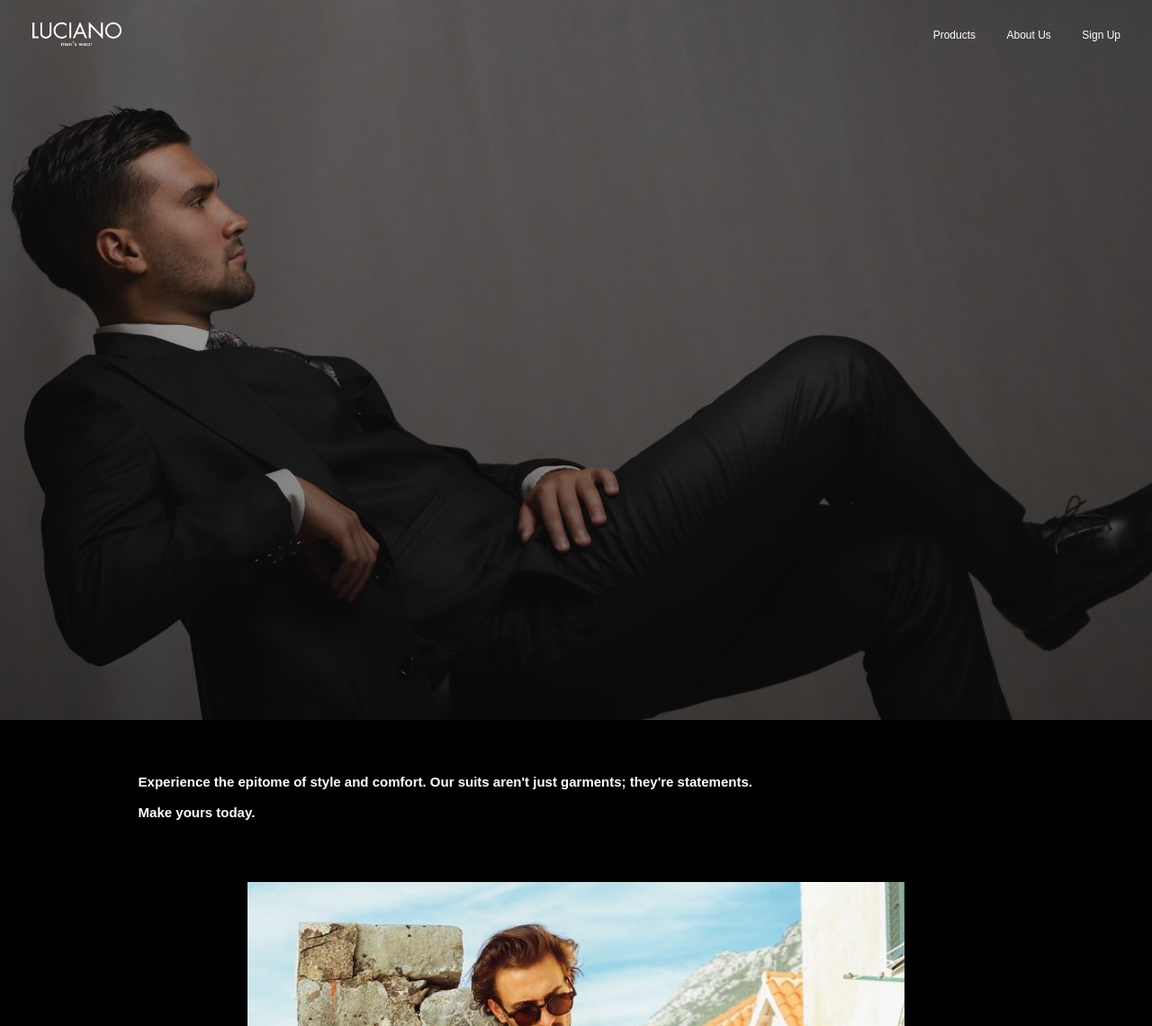
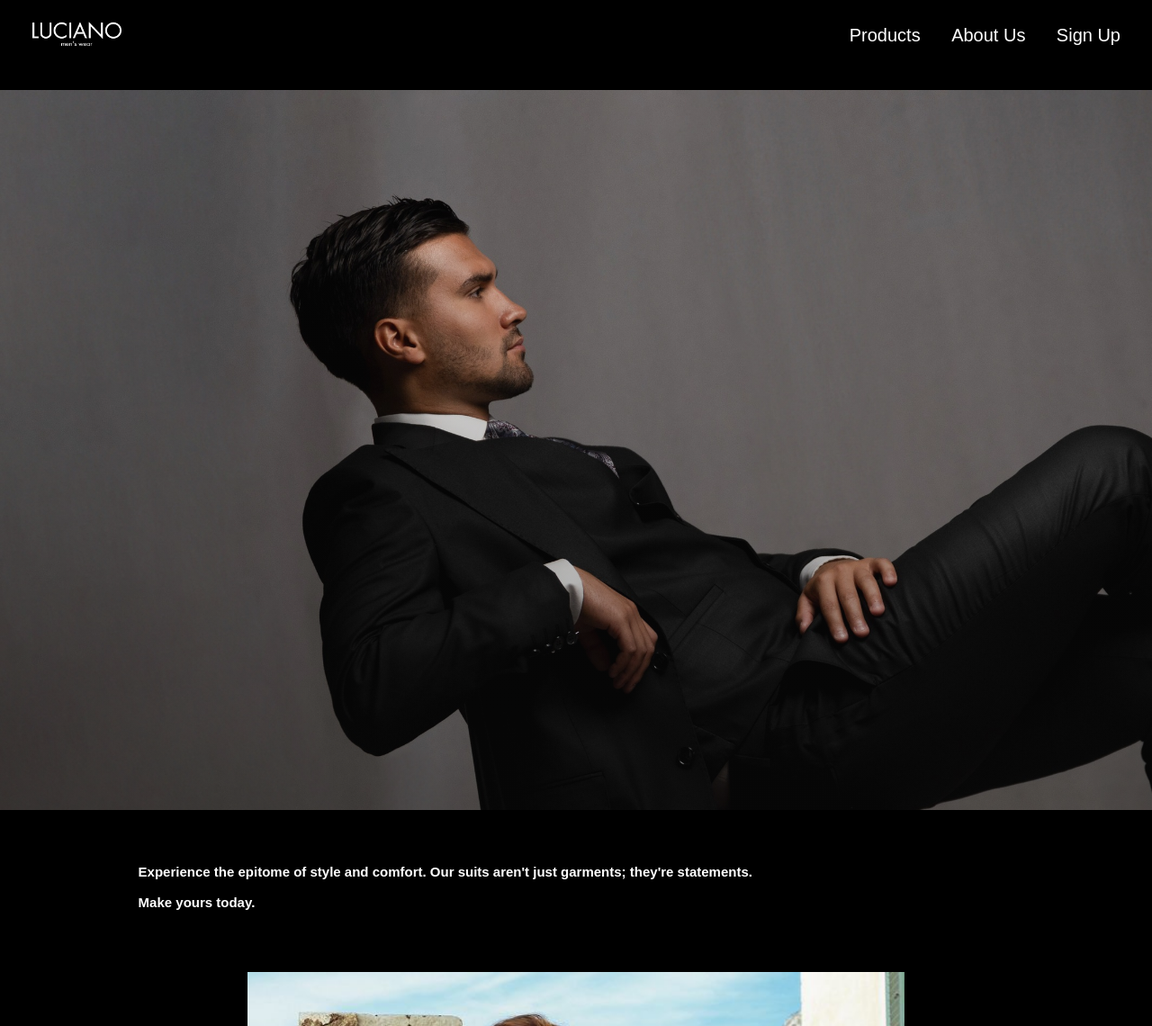
Before and after one commit to albnmotherfucker/projektidzhw, a PHP site: page /projekti.html in a window 1280 px wide. Shown: the top 1140 px of the page at 90% size. Run offline with PHP 8.4, Linux system fonts and the light colour scheme.

Commit message:
ndryshimet re headerit
headeri eshte bo sticky

```diff
--- a/projekti.html
+++ b/projekti.html
@@ -10,9 +10,9 @@
 </head>
 <body>
 
-    <div class="header" style="background-image: linear-gradient(rgba(43, 42, 42, 0.315), rgba(15, 15, 15, 0.61)),url(bosi.jpg);">
+    <div class="header" >
         <nav>
-            <a href="http://127.0.0.1:5500/projekti.html"><img src="luciano_main-350x120 (1).png" class="logo"></a>
+            <a href="projekti.html"><img src="luciano_main-350x120 (1).png" class="logo"></a>
             <div>
                 <a href="produktet.html"><button>Products</button></a>
                 <button>About Us</button>
@@ -20,9 +20,14 @@
             </div>
         </nav>
 
+
+    </div>
+    <div class="rioni"  >
         <div class="header-content">
             <h1 style="font-family: 'Franklin Gothic Medium', 'Arial Narrow', Arial, sans-serif;">Elevate your style with timeless elegance – where every stitch tells a story of sophistication</h1>
         </div>
+
+
     </div>
 
     <div class="Pastaj">
--- a/style.css
+++ b/style.css
@@ -6,18 +6,38 @@
 }
 
 body{
-    background-color: #000;
+    background-color: #000000;
     color: #fff;
+
 }
 
 .header{
+    background-color: rgba(0, 0, 0, 0);
+
+
+    position: fixed;
+    top: 0;
+    width: 100%;
+    height: 100px;
+    background-size: cover;
+    background-position: center;
+    padding: 10px 15px;
+   z-index: 10000;
+}
+
+.rioni{
+
+    background-image: linear-gradient(rgba(43, 42, 42, 0.096), rgba(15, 15, 15, 0.418)),url(bosi.jpg);
+
+
+    background-size: cover;
 
     width: 100%;
     height: 100vh;
-    background-size: cover;
-    background-position: center;
-    padding: 10px 15px;
-    position: relative;
+
+
+
+
 }
 
 nav{
@@ -45,7 +65,7 @@
     background: transparent;
     color: #ffffff;
     padding: 7px 20px;
-    font-size: 12px;
+    font-size: 20px;
     border-radius: 3px;
     margin-left: 10px;
     cursor: pointer;
@@ -224,7 +244,8 @@
     margin-top: 10px;
     color: #fff;
 }
-.footer{
+
+ .footer{
     padding: 50px 15% 10px;
     border-top: 6px solid #333;
     color: #87898b;
```
